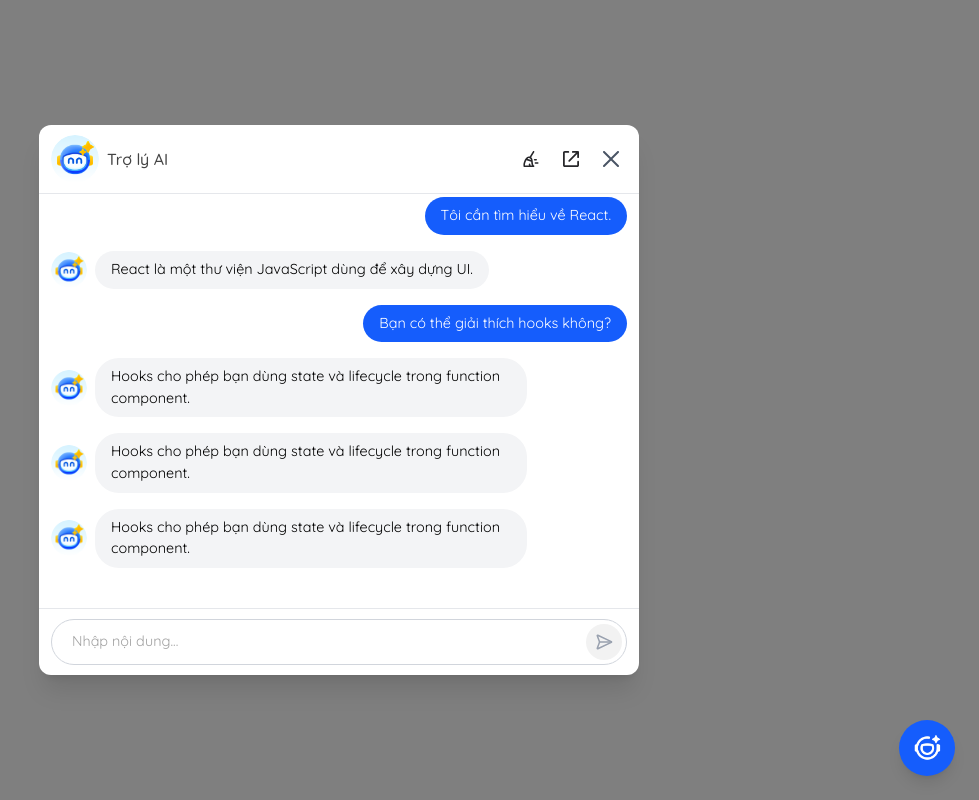
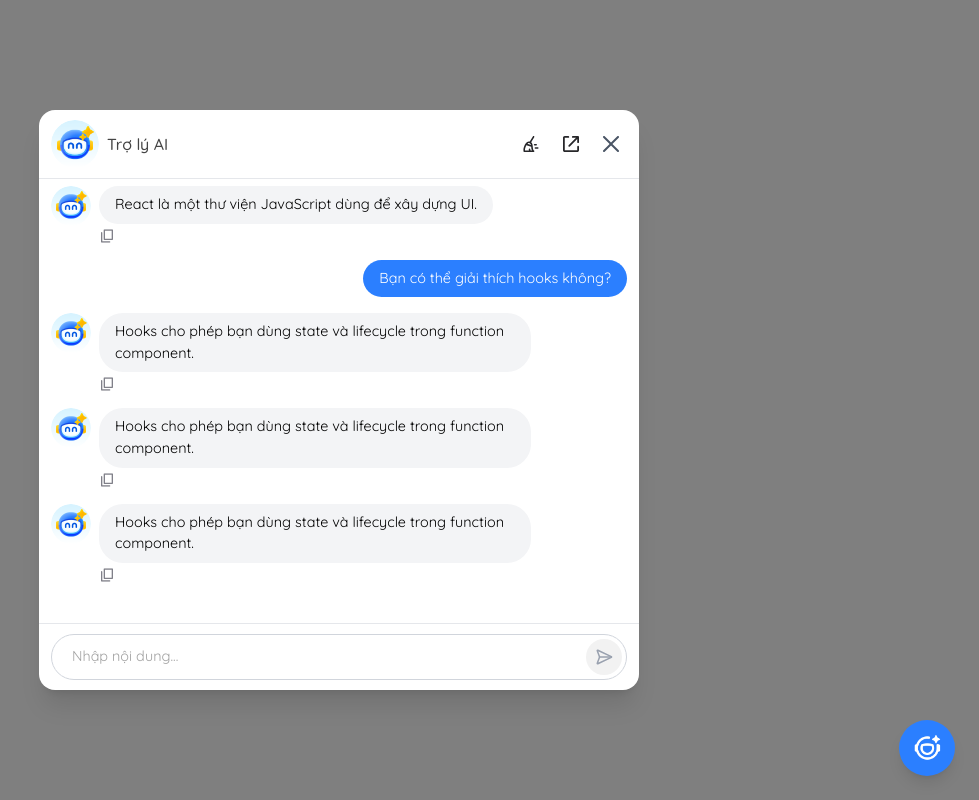
Before and after one commit to lamquang4/NCKH, a React (Vite) app in the folder frontend/: page / in a window 1280 px wide. Both pictures are taken after a click on the button 1228 px from the left and 748 px from the top of the page. Shown: the whole page, without its empty margins (301-1280 px from the left). Built offline with nearby package versions, Linux system fonts and the light colour scheme.

Commit message:
cập nhật frontend

```diff
--- a/frontend/index.html
+++ b/frontend/index.html
@@ -3,7 +3,7 @@
   <head>
     <meta charset="UTF-8" />
     <meta name="viewport" content="width=device-width, initial-scale=1.0" />
-    <link rel="icon" href="" type="image/x-icon" />
+    <link rel="icon" href="/assets/troly.png" type="image/x-icon" />
     <title>Chatbox</title>
   </head>
   <body>
--- a/frontend/src/App.tsx
+++ b/frontend/src/App.tsx
@@ -1,12 +1,12 @@
 import { BrowserRouter as Router } from "react-router-dom";
 import { Toaster } from "react-hot-toast";
 import ScrollToTop from "./components/ScrollToTop";
-import Home from "./components/Home";
+import ChatWidget from "./components/ChatWidget";
 
 function App() {
   return (
     <Router>
-      <Home />
+      <ChatWidget />
       <Toaster />
       <ScrollToTop />
     </Router>
--- a/frontend/src/components/Home.tsx
+++ b/frontend/src/components/ChatWidget.tsx
@@ -3,7 +3,7 @@ import Image from "./Image";
 import ChatContainer from "./chatbox/ChatContainer";
 import Overplay from "./Overplay";
 
-function Home() {
+function ChatWidget() {
   const [isOpen, setIsOpen] = useState<boolean>(false);
 
   const toggleChat = () => {
@@ -18,11 +18,10 @@ function Home() {
         <button
           onClick={toggleChat}
           className="
-          fixed bottom-6 right-6 z-99
+          fixed bottom-6 right-6 z-98
           w-14 h-14 rounded-full
-          shadow-lg bg-blue-600
+          shadow-lg bg-blue-500
           flex items-center justify-center
-          hover:bg-blue-700
         "
         >
           <Image
@@ -39,4 +38,4 @@ function Home() {
   );
 }
 
-export default Home;
+export default ChatWidget;
--- a/frontend/src/components/chatbox/ChatContainer.tsx
+++ b/frontend/src/components/chatbox/ChatContainer.tsx
@@ -1,3 +1,4 @@
+import { useState } from "react";
 import ChatBody from "./ChatBody";
 import ChatHeader from "./ChatHeader";
 import ChatInput from "./ChatInput";
@@ -6,10 +7,29 @@ type Props = {
 };
 
 function ChatContainer({ onClose }: Props) {
+  const [isExpanded, setIsExpanded] = useState<boolean>(false);
+
+  const toggleExpand = () => {
+    setIsExpanded((prev) => !prev);
+  };
   return (
     <div className="h-screen flex justify-center items-center">
-      <div className="w-[600px] h-[550px] bg-white rounded-xl shadow-xl flex flex-col overflow-hidden z-50">
-        <ChatHeader onClose={onClose} />
+      <div
+        className={`
+          bg-white shadow-xl flex flex-col overflow-hidden z-99
+          transition-all duration-300
+          ${
+            isExpanded
+              ? "w-full h-full rounded-none"
+              : "w-[600px] h-[580px] rounded-2xl"
+          }
+        `}
+      >
+        <ChatHeader
+          onClose={onClose}
+          onExpand={toggleExpand}
+          isExpanded={isExpanded}
+        />
         <ChatBody />
         <ChatInput />
       </div>
--- /dev/null
+++ b/frontend/src/components/chatbox/MessageAction.tsx
@@ -0,0 +1,47 @@
+type Props = {
+  onCopy: () => void;
+};
+
+function MessageAction({ onCopy }: Props) {
+  return (
+    <div className="flex gap-1 items-center">
+      <button
+        onClick={onCopy}
+        title="Copy"
+      >
+        <svg
+          color="#808089"
+          className="w-4 h-4"
+          viewBox="0 0 16 16"
+          fill="none"
+          xmlns="http://www.w3.org/2000/svg"
+        >
+          <g clip-path="url(#clip0_79_58146)">
+            <path
+              fill-rule="evenodd"
+              clip-rule="evenodd"
+              d="M5.33333 1.33325C4.96514 1.33325 4.66667 1.63173 4.66667 1.99992V11.3333C4.66667 11.7014 4.96514 11.9999 5.33333 11.9999H13.3333C13.7015 11.9999 14 11.7014 14 11.3333V1.99992C14 1.63173 13.7015 1.33325 13.3333 1.33325H5.33333ZM6 10.6666V2.66659H12.6667V10.6666H6Z"
+              fill="currentColor"
+            ></path>
+            <path
+              d="M3.33333 4.66659C3.33333 4.2984 3.03486 3.99992 2.66667 3.99992C2.29848 3.99992 2 4.2984 2 4.66659V13.9999C2 14.3681 2.29848 14.6666 2.66667 14.6666H10.6667C11.0349 14.6666 11.3333 14.3681 11.3333 13.9999C11.3333 13.6317 11.0349 13.3333 10.6667 13.3333H3.33333V4.66659Z"
+              fill="currentColor"
+            ></path>
+          </g>
+          <defs>
+            <clipPath id="clip0_79_58146">
+              <rect
+                width="13.3333"
+                height="13.3333"
+                fill="white"
+                transform="translate(1.33337 1.33325)"
+              ></rect>
+            </clipPath>
+          </defs>
+        </svg>
+      </button>
+    </div>
+  );
+}
+
+export default MessageAction;
--- a/frontend/src/components/chatbox/MessageItem.tsx
+++ b/frontend/src/components/chatbox/MessageItem.tsx
@@ -1,4 +1,6 @@
+import toast from "react-hot-toast";
 import Image from "../Image";
+import MessageAction from "./MessageAction";
 
 type props = {
   type: "user" | "ai";
@@ -6,29 +8,38 @@ type props = {
 };
 
 function MessageItem({ type, text }: props) {
+  const handleCopy = async () => {
+    await navigator.clipboard.writeText(text);
+    toast.success("Đã sao chép tin nhắn");
+  };
+
   return (
     <div
-      className={`flex items-center gap-2 ${
-        type === "user" ? "justify-end" : "justify-start"
+      className={`flex gap-2 ${
+        type === "ai" ? "justify-start" : "justify-end"
       }`}
     >
       {type === "ai" && (
         <Image
-          className="w-9 h-9 rounded-full"
+          className="w-10 h-10 rounded-full self-start"
           source="/assets/troly.png"
           alt="troly"
           loading="lazy"
         />
       )}
 
-      <div
-        className={`
-        max-w-[75%] px-4 py-2 rounded-3xl
+      <div className="flex flex-col max-w-[75%] gap-1">
+        <div
+          className={`
+        px-4 py-2 rounded-3xl
         break-anywhere whitespace-pre-wrap
-        ${type === "ai" ? "bg-gray-100 text-black" : "bg-blue-600 text-white"}
+        ${type === "ai" ? "bg-gray-100 text-black" : "bg-blue-500 text-white"}
       `}
-      >
-        <div>{text}</div>
+        >
+          {text}
+        </div>
+
+        {type === "ai" && <MessageAction onCopy={handleCopy} />}
       </div>
     </div>
   );
```
Also changed, not shown: frontend/src/components/chatbox/ChatHeader.tsx (+22 -3 lines), 2 other files (tests, documents, lock files or other folders).
